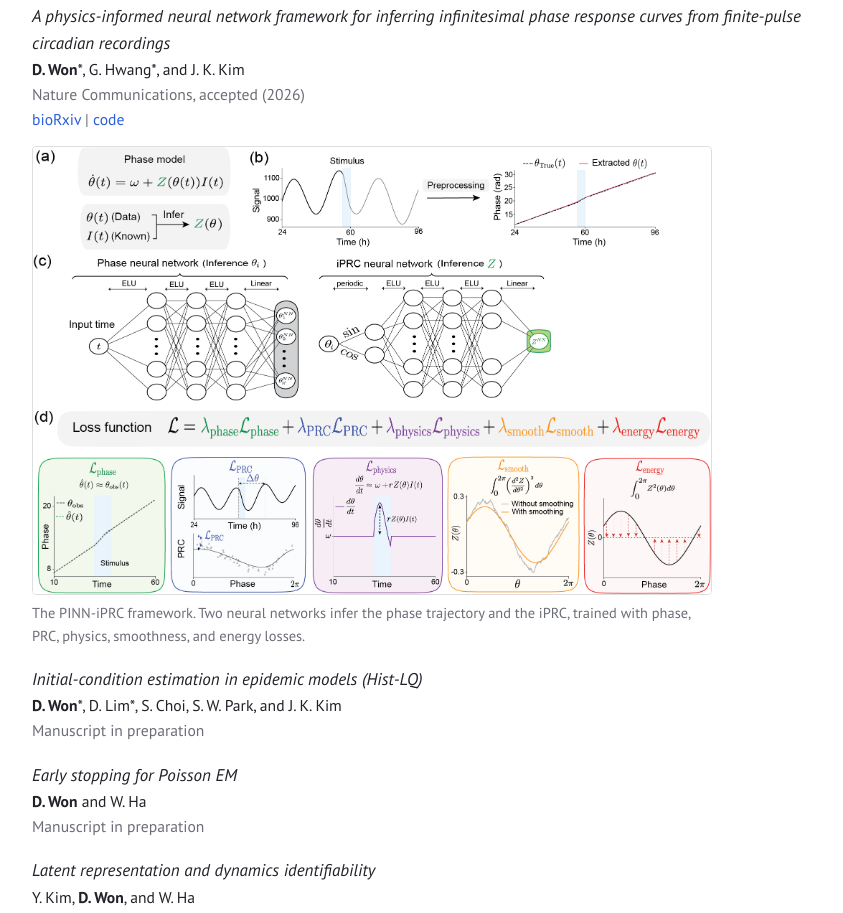
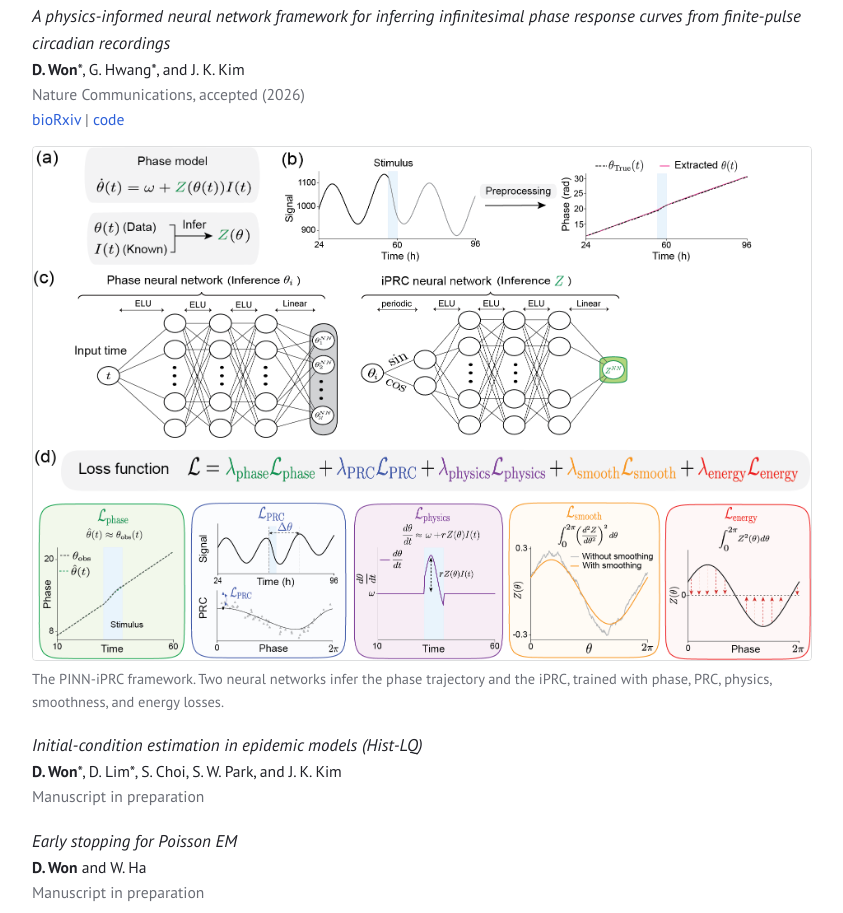
Before and after one commit to aiwwdw/aiwwdw.github.io, a plain HTML site: page index.html in a window 1280 px wide. Shown: the part 622-1535 px from the top of the page, without its empty margins (218-1061 px from the left). Drawn offline with Linux system fonts and the light colour scheme.

Commit message:
Fit the PINN-iPRC figure to the text column
Remove the 680px cap so the figure spans the full content width,
and link the figure to its full-size image.

Co-Authored-By: Claude Opus 5.5 <noreply@anthropic.com>

```diff
--- a/assets/style.css
+++ b/assets/style.css
@@ -72,8 +72,9 @@ h3 { font-size: 1.05rem; font-weight: 700; margin: 1.6em 0 0.2em; }
 .note { font-size: 0.9rem; color: var(--muted); }
 
 .figure { margin: 0.8em 0 0.4em; }
-.figure img { display: block; width: 100%; max-width: 680px; height: auto; border: 1px solid var(--rule); border-radius: 4px; }
-.figure figcaption { font-size: 0.85rem; color: var(--muted); margin-top: 0.4em; max-width: 680px; }
+.figure a { display: block; }
+.figure img { display: block; width: 100%; height: auto; border: 1px solid var(--rule); border-radius: 4px; }
+.figure figcaption { font-size: 0.85rem; color: var(--muted); margin-top: 0.4em; }
 
 .edu .school { font-weight: 700; margin: 1em 0 0.2em; }
 .edu ul, .plain { margin: 0; padding-left: 1.2em; }
--- a/index.html
+++ b/index.html
@@ -42,7 +42,7 @@
         <span class="venue">Nature Communications, accepted (2026)</span>
         <span class="links"><a href="https://www.biorxiv.org/content/10.64898/2026.10.20.760317v1">bioRxiv</a> | <a href="https://doi.org/10.24433/CO.2592255.v1">code</a></span>
         <figure class="figure">
-          <img src="assets/pinn-iprc-framework.png" alt="PINN-iPRC framework: a phase model, preprocessing of oscillatory signals, a phase neural network and an iPRC neural network, and a five-term loss function" loading="lazy">
+          <a href="assets/pinn-iprc-framework.png"><img src="assets/pinn-iprc-framework.png" alt="PINN-iPRC framework: a phase model, preprocessing of oscillatory signals, a phase neural network and an iPRC neural network, and a five-term loss function" width="1889" height="1246"></a>
           <figcaption>The PINN-iPRC framework. Two neural networks infer the phase trajectory and the iPRC, trained with phase, PRC, physics, smoothness, and energy losses.</figcaption>
         </figure>
       </li>
```
Also changed, not shown: research.html (+1 -1 lines).
